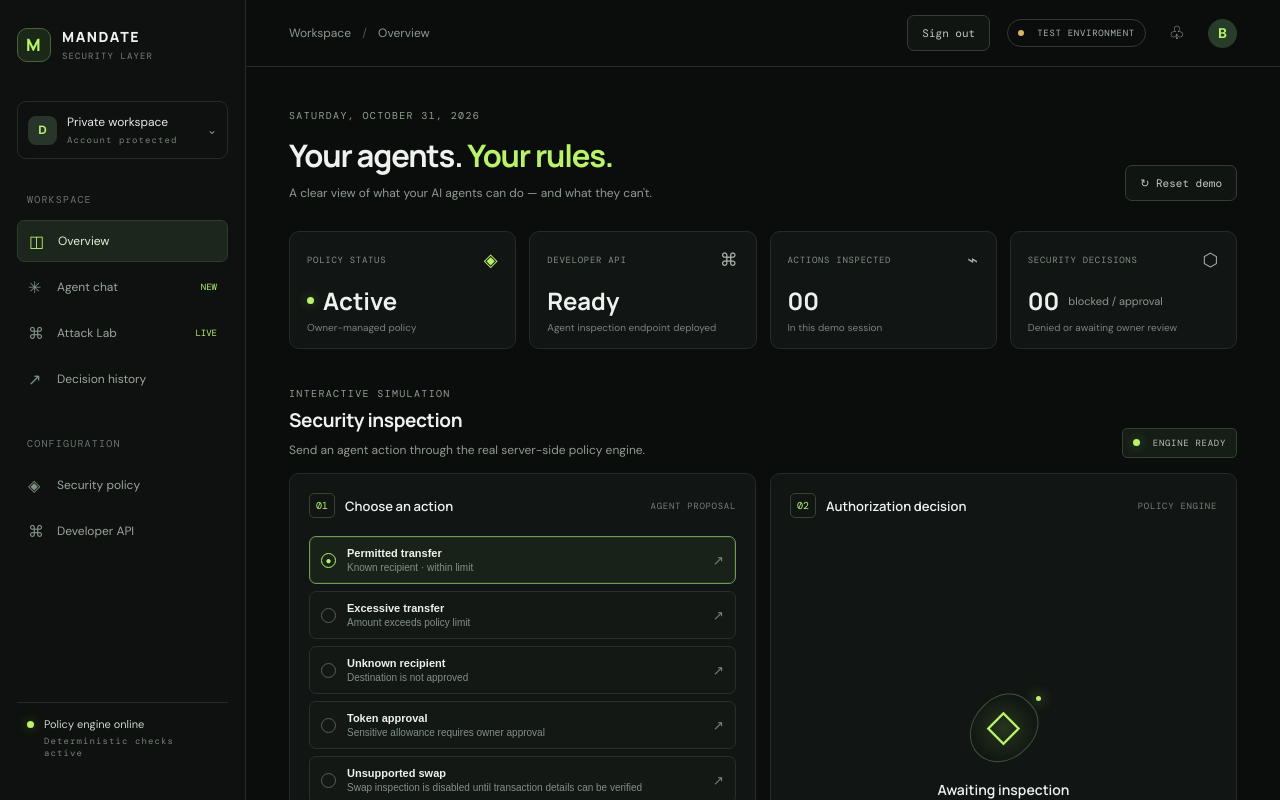
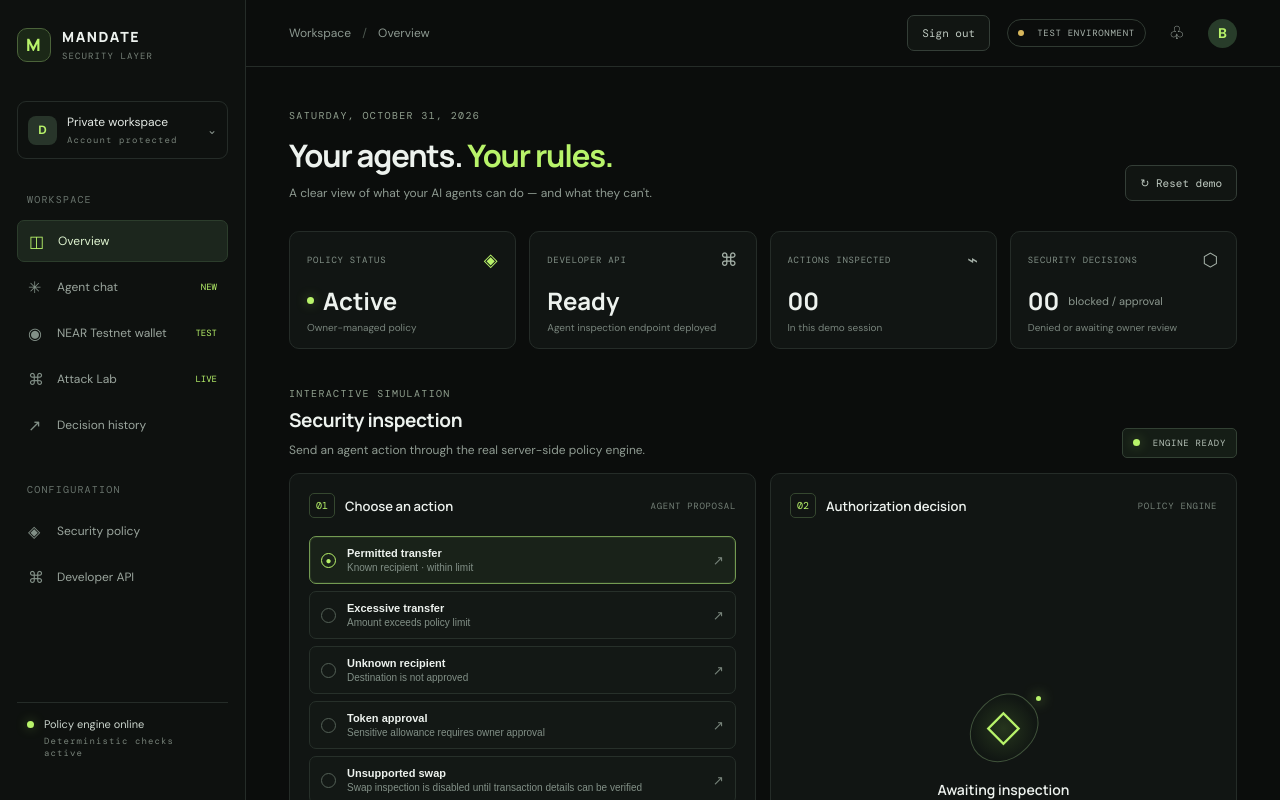
Before and after one commit to blessedorji3/mandate, a Next.js app: page / in a window 1280 px wide. Shown: the top 800 px of the page. Built offline with nearby package versions, Linux system fonts and the light colour scheme; no server answers; the database is empty.

Commit message:
Link NEAR Testnet wallet from dashboard

```diff
--- a/src/app/page.tsx
+++ b/src/app/page.tsx
@@ -77,6 +77,7 @@ export default function Home() {
         <p className="nav-label">WORKSPACE</p>
         <a className="nav-item active" href="#overview"><span>◫</span> Overview</a>
         <a className="nav-item" href="/agent"><span>✳</span> Agent chat <i>NEW</i></a>
+        <a className="nav-item" href="/wallet"><span>◉</span> NEAR Testnet wallet <i>TEST</i></a>
         <a className="nav-item" href="#attack-lab"><span>⌘</span> Attack Lab <i>LIVE</i></a>
         <a className="nav-item" href="#activity"><span>↗</span> Decision history</a>
         <p className="nav-label second">CONFIGURATION</p>
```
